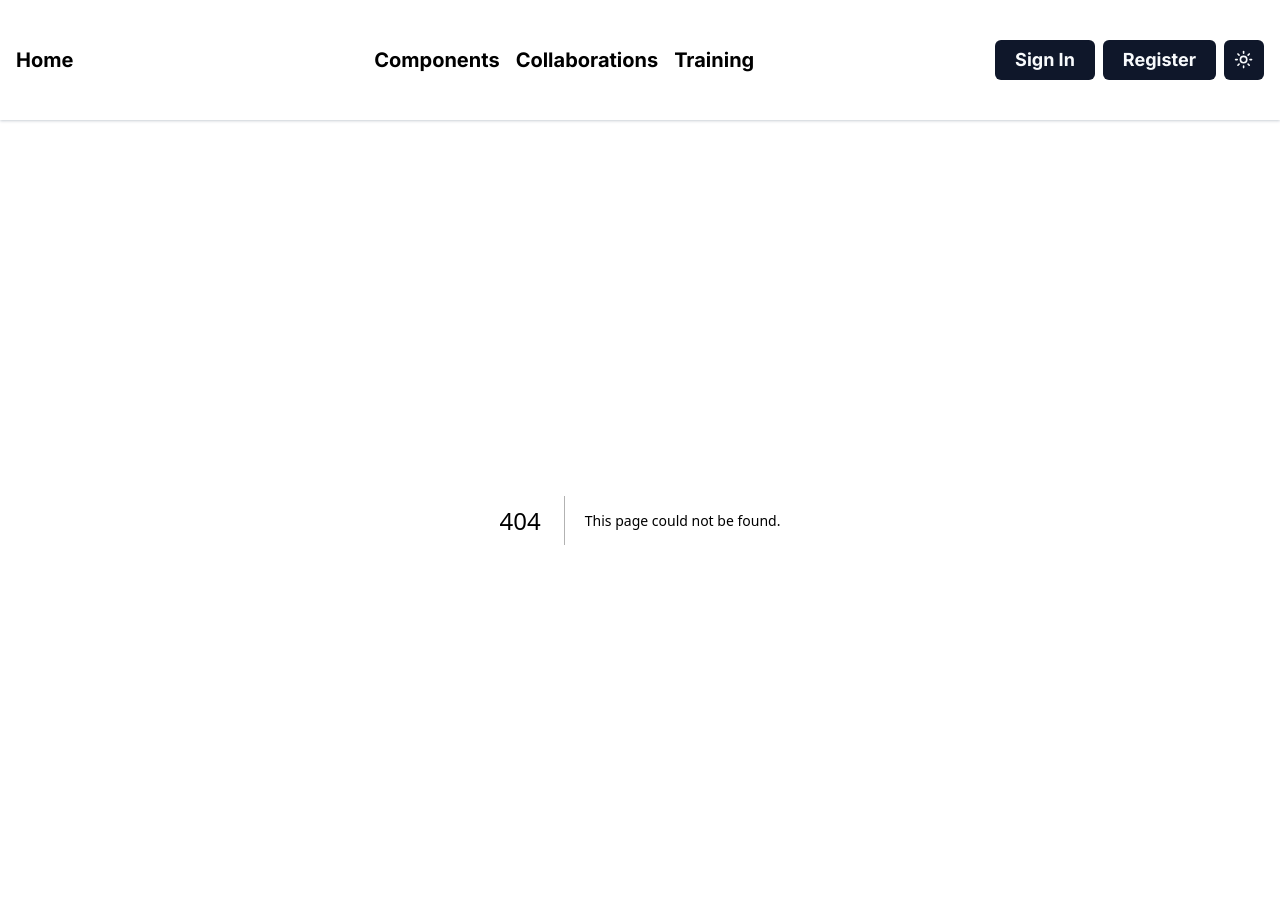
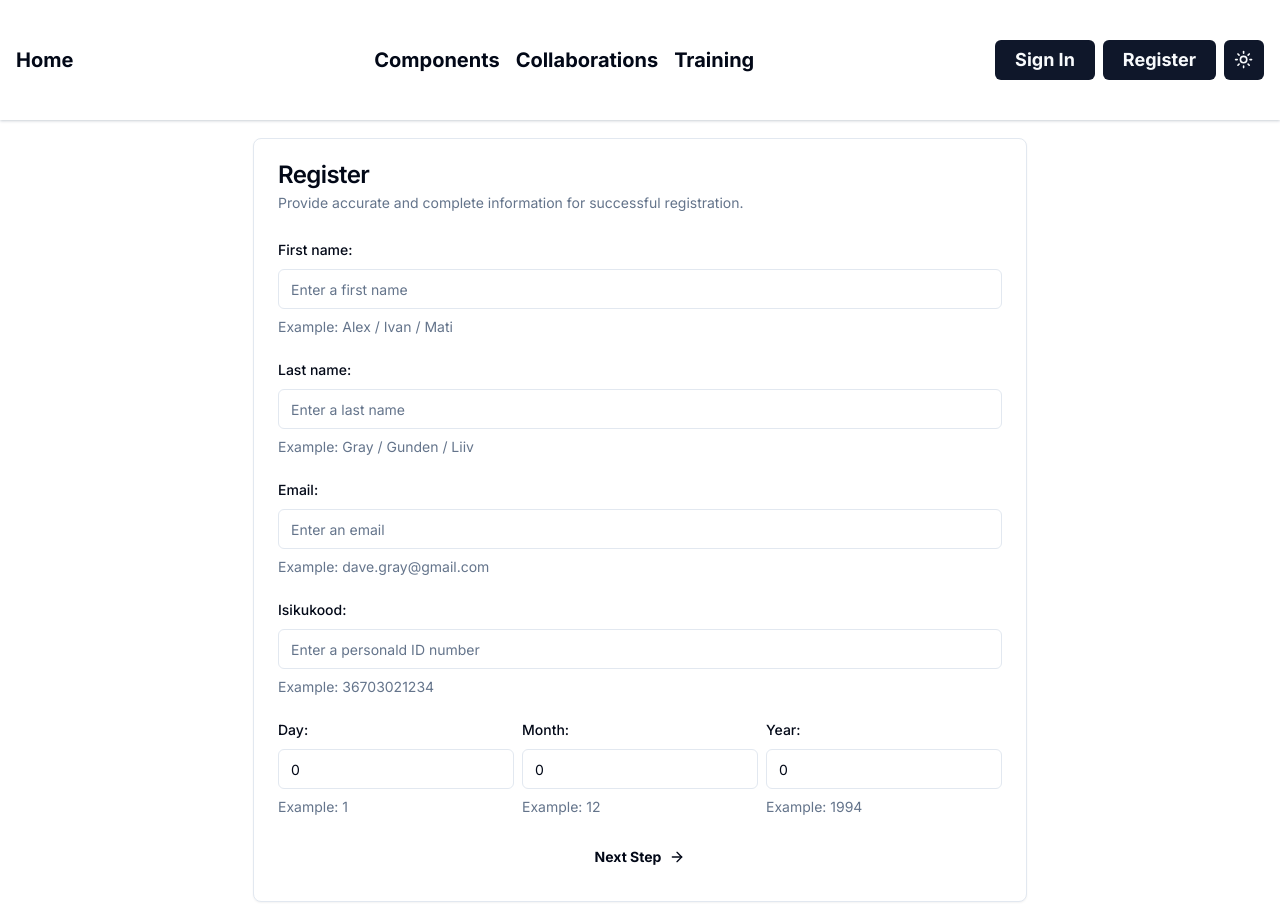
Before and after one commit to ZulfiPy/NextFrontTSForRW, a Next.js app: page /register in a window 1280 px wide. Before the commit this address had no page. Built offline with nearby package versions, Linux system fonts and the light colour scheme.

Commit message:
Register page created

```diff
--- /dev/null
+++ b/src/app/register/page.tsx
@@ -0,0 +1,11 @@
+import RegisterForm from "@/components/RegisterForm";
+
+const RegisterPage = () => {
+    return (
+        <section className="container flex flex-col items-center justify-center min-h-screen">
+            <RegisterForm />
+        </section>
+    )
+}
+
+export default RegisterPage;
```
